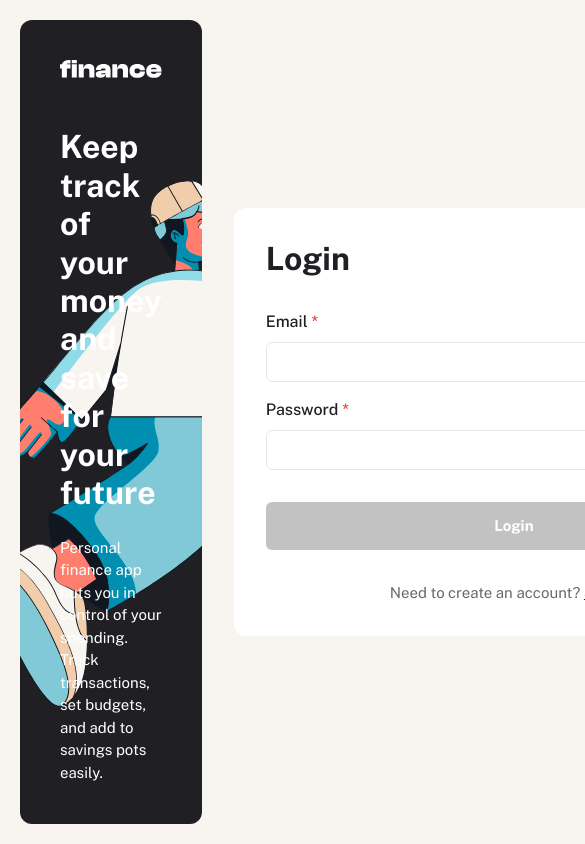
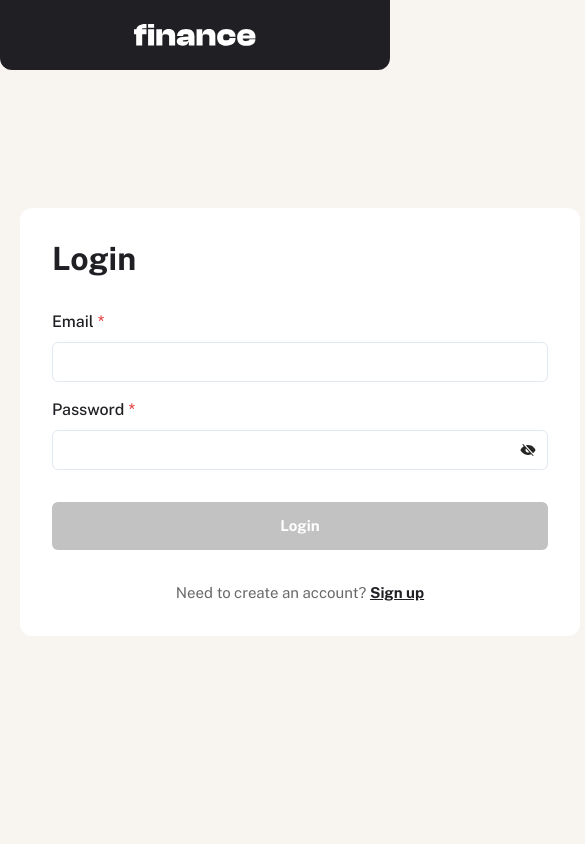
Before and after one commit to BePalm89/personal-financial-app, a React (Vite) app in the folder FE/: page /login in a window 390 px wide. Shown: the top 844 px of the page, 585 px wide, since content can reach past the window. Built offline with nearby package versions, Linux system fonts and the light colour scheme.

Commit message:
login responsive design crate a responsive component and custom hook

```diff
--- /dev/null
+++ b/FE/src/components/HeroBoxMobile/HeroBoxMobile.scss
@@ -0,0 +1,12 @@
+.logo-small-container {
+    position: absolute;
+    top: 0;
+    left:0;
+    width: 100%;
+    padding: 1.5rem;
+    border-bottom-left-radius: 12px;
+    border-bottom-right-radius: 12px;
+    display: flex;
+    justify-content: center;
+    align-items: center;
+}
--- /dev/null
+++ b/FE/src/components/HeroBoxMobile/HeroBoxMobile.tsx
@@ -0,0 +1,6 @@
+import React from "react";
+import './HeroBoxMobile.scss';
+import { Box } from "@chakra-ui/react";
+export const HeroBoxMobile: React.FC = () => {
+    return (<Box backgroundColor="grey.900" className="logo-small-container"><img src="/img/logo-large.svg"/></Box>)
+}
--- /dev/null
+++ b/FE/src/components/ResponsiveComponent/ResponsiveComponent.tsx
@@ -0,0 +1,14 @@
+import React from "react";
+import { ScreenSize, useScreenSize } from "../../hooks/useScreenSize";
+
+interface ResponsiveComponentProps {
+  children: (props: { size: ScreenSize }) => React.ReactNode;
+}
+
+export const ResponsiveComponent: React.FC<ResponsiveComponentProps> = ({
+  children,
+}) => {
+  const size = useScreenSize();
+
+  return <>{children({ size })}</>;
+};
--- /dev/null
+++ b/FE/src/hooks/useScreenSize.ts
@@ -0,0 +1,27 @@
+import { useState, useEffect } from "react";
+
+export type ScreenSize = "sm" | "md" | "lg" | "undefined";
+
+export const useScreenSize = (): ScreenSize => {
+  const [screenSize, setScreeSize] = useState<ScreenSize>("undefined");
+
+  useEffect(() => {
+    function getScreenSize(): ScreenSize {
+      if (window.innerWidth < 600) return "sm";
+      if (window.innerWidth < 1024) return "md";
+      return "lg";
+    }
+
+    function handleResize() {
+      setScreeSize(getScreenSize());
+    }
+
+    handleResize();
+
+    window.addEventListener("resize", handleResize);
+
+    return () => window.removeEventListener("resize", handleResize);
+  }, []);
+
+  return screenSize;
+};
--- a/FE/src/pages/Login/Login.tsx
+++ b/FE/src/pages/Login/Login.tsx
@@ -8,11 +8,13 @@ import { TextComponent } from "../../components/TextComponent/TextComponent";
 import { withAuthForm } from "../../components/WithAuthForm/WithAuthForm";
 import { HeroBoxDesktop } from "../../components/HeroBoxDesktop/HeroBoxDesktop";
 import { FieldError, UseFormRegister } from "react-hook-form";
+import { ResponsiveComponent } from "../../components/ResponsiveComponent/ResponsiveComponent";
+import { HeroBoxMobile } from "../../components/HeroBoxMobile/HeroBoxMobile";
 
 interface LoginProps {
   handleSubmit: (event?: React.FormEvent<HTMLFormElement>) => void;
-  register:UseFormRegister<any>;
-  errors: { [key: string]: FieldError }
+  register: UseFormRegister<any>;
+  errors: { [key: string]: FieldError };
   isValid: boolean;
   setLoggedIn: (value: boolean) => void;
 }
@@ -26,7 +28,11 @@ const LoginComponent: React.FC<LoginProps> = ({
 
   return (
     <div className="login-container">
-      <HeroBoxDesktop />
+      <ResponsiveComponent>
+        {({ size }) =>
+          size === "lg" ? <HeroBoxDesktop />  : <HeroBoxMobile />
+        }
+      </ResponsiveComponent>
       <div className="form-container">
         <div
           className="login-form-container"
```
